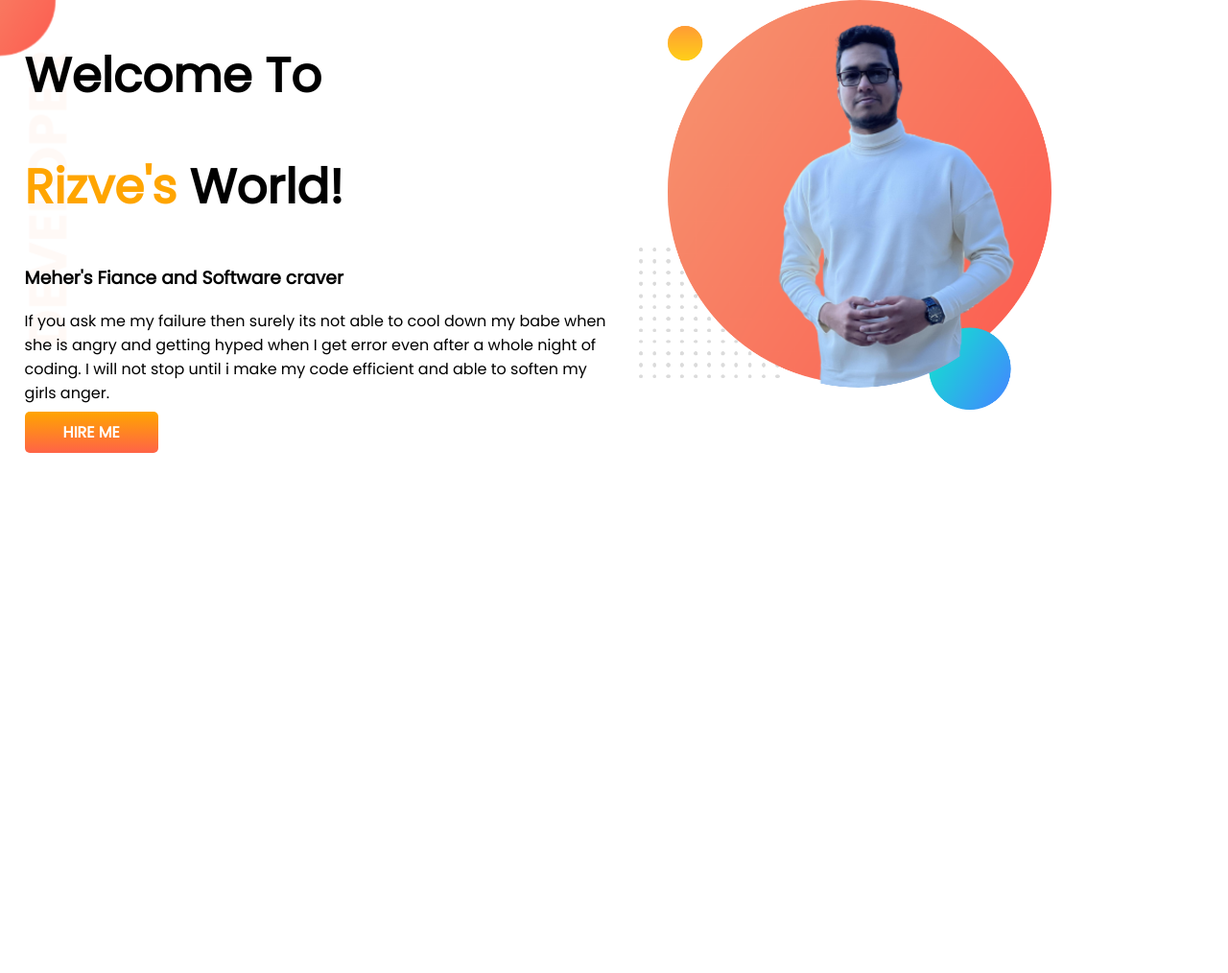
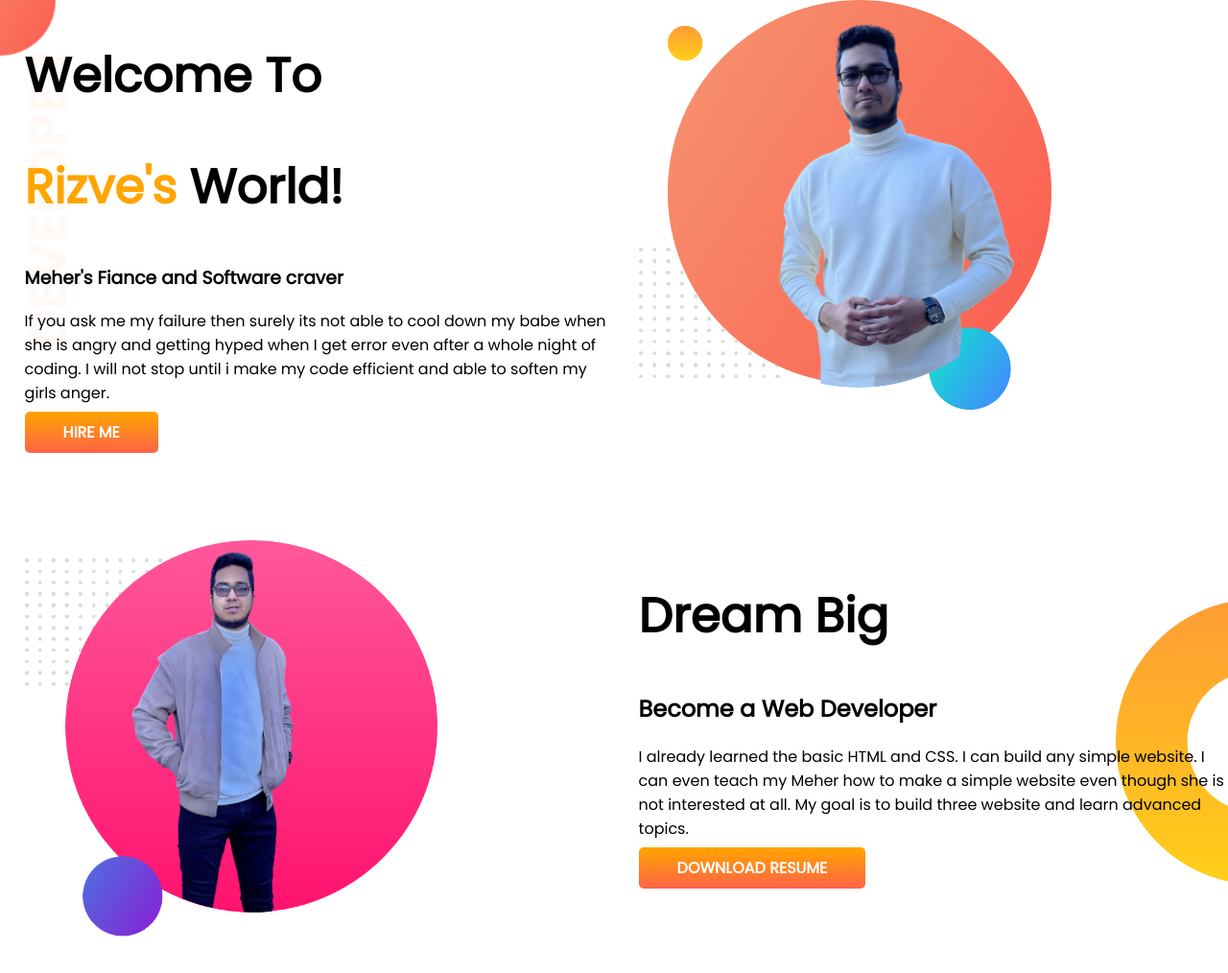
Before and after one commit to rakib5090/developer-portfolio, a plain HTML site: page index.html in a window 1280 px wide. Shown: the whole page at 96% size. Before the commit the page ends 800 px from the top, so only its background shows below. Drawn offline with Linux system fonts and the light colour scheme.

Commit message:
second part done

```diff
--- a/index.html
+++ b/index.html
@@ -26,7 +26,18 @@
             <img src="images/my-pic.png" alt="HIRE ME">
         </div>
     </section>
+    <section class="dream-big">
+        <div class="half-width">
+            <img src="images/mypic2.png" alt="">
+        </div>
+        <div class="half-width">
+            <h1>Dream Big</h1>
+            <h2>Become a Web Developer</h2>
+            <p>I already learned the basic HTML and CSS. I can build any simple website. I can even teach my Meher how to make a simple website even though she is not interested at all. My goal is to build three website and learn advanced topics.</p>
+            <a class="link-button" target="_blank" href="https://www.linkedin.com/in/rakibul-islam-rizve-9aa3001a1/">DOWNLOAD RESUME</a>
+        </div>
 
+    </section>
 
 </body>
 
--- a/style.css
+++ b/style.css
@@ -10,6 +10,7 @@
 }
 section{
     display: flex;
+    margin-bottom: 100px;
 }
 .half-width{
     width: 50%;
@@ -30,3 +31,8 @@
     background-image: url(images/top-banner.png);
     background-repeat: no-repeat;
 }
+.dream-big{
+    background-image: url(images/dream-bg.png);
+    background-repeat: no-repeat;
+    background-position: right;
+}
```
Also changed, not shown: images/mypic2.png (added).
